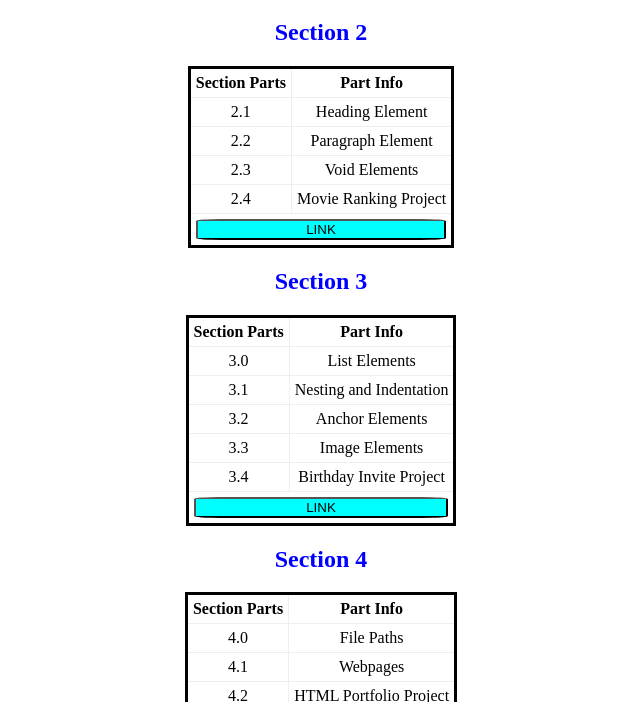
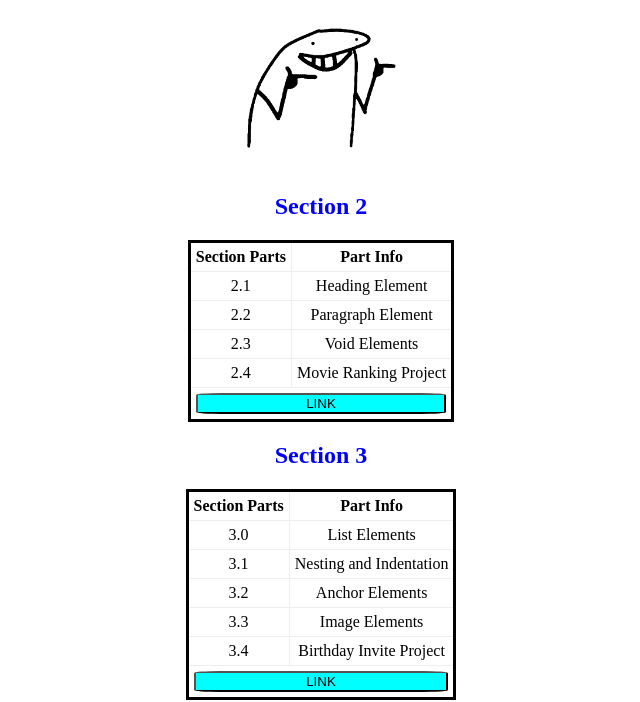
Before and after one commit to Mohannad-SH7/HTML_Assignments, a plain HTML site: page index.html in a window 1280 px wide. Shown: the part 98-800 px from the top of the page, without its empty margins (319-959 px from the left). Drawn offline with Linux system fonts and the light colour scheme.

Commit message:
Update index.html

```diff
--- a/index.html
+++ b/index.html
@@ -8,6 +8,7 @@
 <body>
     <div class="Udemy">
         <h1>Udemy Assignments <br />HTML</h1>
+        <img src="./soooo.bmp" alt="" width="150px">
         <div class="section2">
         <h2>Section 2</h2>
         <table border="4" cellpadding="5">
```
